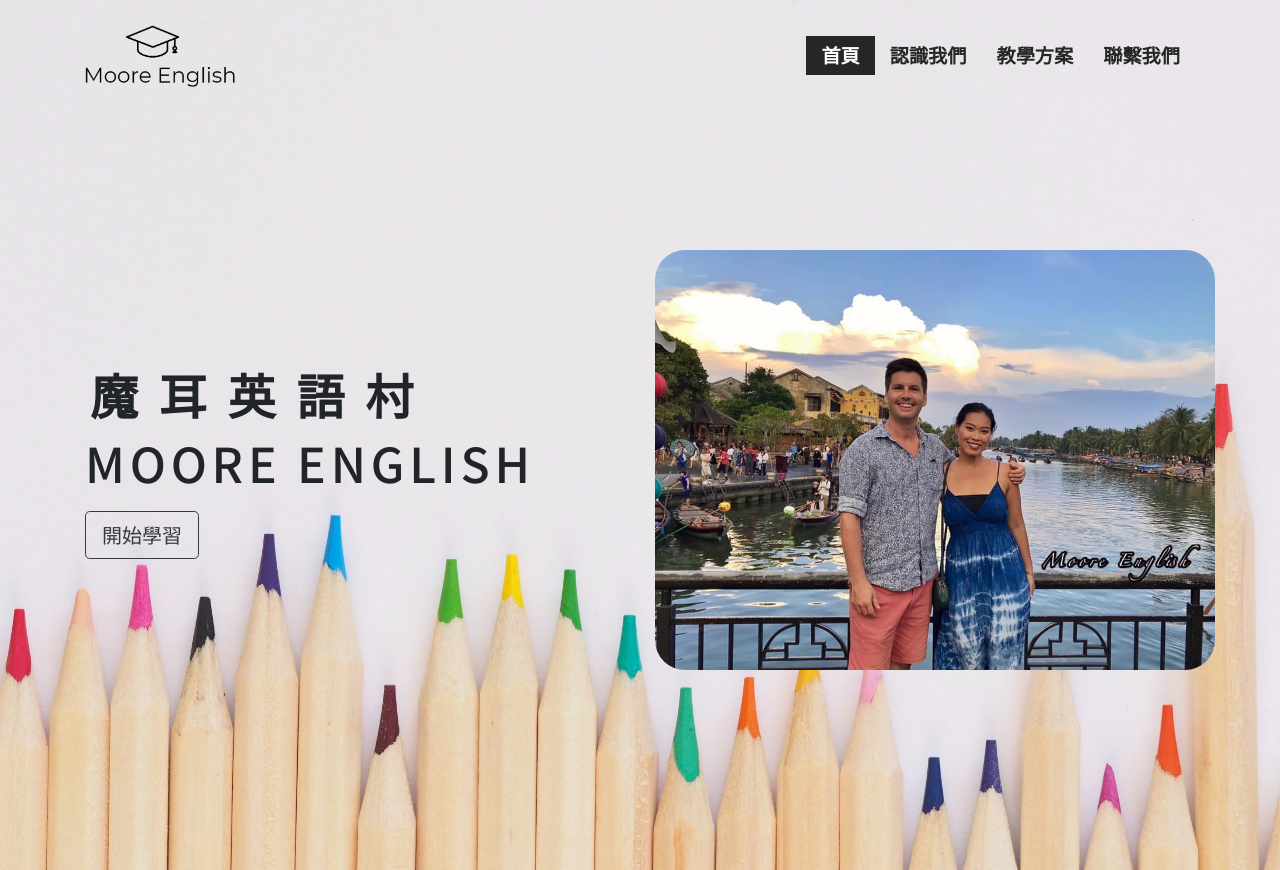
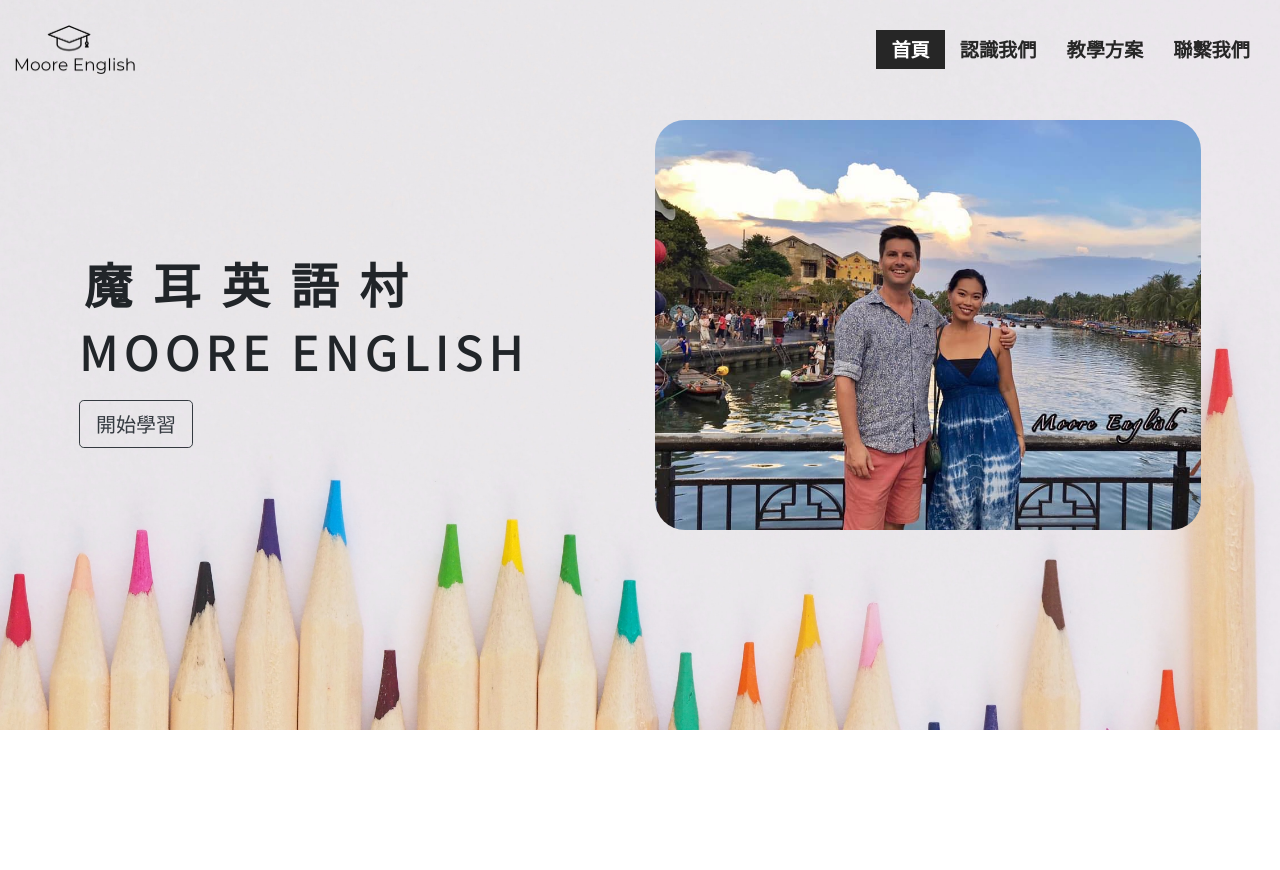
Before and after one commit to eevacc/Moore-English, a plain HTML site: page index.html in a window 1280 px wide. After the commit the page ends 800 px from the top, so only its background shows below. Drawn offline with Linux system fonts and the light colour scheme.

Commit message:
9/9/20 -1849

```diff
--- a/css/style.css
+++ b/css/style.css
@@ -1,9 +1,17 @@
+/* css reset */
 *{
     margin: 0;
     padding: 0;
+
+}
+
+body{
     font-family: 'Montserrat', sans-serif;
     font-family: 'Noto Sans TC', sans-serif;
+    overflow-x: hidden;
 }
+
+/* navbar */
 
 header{
     position: absolute;
@@ -12,8 +20,7 @@ header{
 }
 
 #logo{
-
-    width: 150px;
+    width: 15vh;
 }
 
 .navbar{
@@ -36,17 +43,21 @@ header{
     padding: 5px 15px;
 }
 
+/* navbar-end */
+
+/* head-content */
 
 .banner{
+
     position: relative;
-    background-image: url(../imgs/bannerBackground.jpg);
-    min-height: 90vh;
-    background-position: center center;
-    background-repeat: no-repeat;
-    background-attachment: fixed;
+    background: url(../imgs/bannerBackground.jpg) no-repeat center fixed;
     background-size: cover;
-    padding: 250px 0 200px;
+    padding: 15vh 0 200px;
 
+}
+
+.banner .container{
+    max-width: 90%;
 }
 
 .banner h2#chTitle{
@@ -64,33 +75,46 @@ header{
     font-weight: 500;
     letter-spacing: 0.3rem;
     text-transform: uppercase;
+
 }
 
 .front-page-img img {
     border-radius: 30px;
-    max-width: 70vh;
+    max-width: 100%;
+    object-fit: cover;
 }
 
 .banner button{
     margin-top: 10px;
 
 }
+/*
+@media all and (min-width: 1024px) and (max-width: 1280px) { }
 
-.banner button{
+@media all and (min-width: 768px) and (max-width: 1024px) {
+
+
+ } */
+/*
+@media all and (min-width: 480px) and (max-width: 767px) {
+
+    .front-page-img img{
+        width: 30px;
+        border-radius: 30px;
+    }
+
+/* }
+  */
+/* small phone view */
+/* @media all and (max-width: 479px) {
+
+
+    .front-page-img img{
+        width: 40vh;
+        border-radius: 30px;
+        margin: 0 auto;
+    }
 
 }
-
-/*
-.jumbotron{
-
-
-    height: 90vh;
-    color: white;
-    border-radius: 0px!important;
-}
-
-.jumbotron .row img{
-    border-radius: 30px;
-    width: 500px;
-
-} */
+ */
+ */
--- a/index.html
+++ b/index.html
@@ -2,7 +2,7 @@
 <html lang="en">
 <head>
     <meta charset="UTF-8">
-	<meta name="viewport" content="width=device-width, initial-scale=1.0, viewport-fit=cover">
+    <meta name="viewport" content="width=device-width, initial-scale=1, maximum-scale=1, user-scalable=no"/>
     <meta http-equiv="X-UA-Compatible" content="ie=edge">
     <title>魔耳英語村 Moore English</title>
     <link rel="shortcut icon" href="./imgs/favicon-32x32.png">
@@ -17,7 +17,7 @@
 </head>
 <body>
     <header>
-        <div class="container">
+        <div class="container-fluid">
             <nav class="navbar navbar-expand-lg navbar-light">
                 <a class="navbar-brand" href="index.html">
                     <img src="./imgs/logo.png" alt="Logo" id="logo">
@@ -44,15 +44,16 @@
               </nav>
         </div>
     </header>
+    <!-- nav-end -->
     <section class="banner">
         <div class="container">
-            <div class="row align-items-center ">
-                <div class="col-sm-6 order-2 order-md-1">
-                    <h2 id="chTitle">魔耳英語村</h2>
+            <div class="row align-items-center justify-content-center">
+                <div class="col-12 col-sm-6 order-2 order-sm-1" id="bannerText">
+                    <h2 class="pt-5" id="chTitle">魔耳英語村</h2>
                     <h2 id="enTitle">Moore English</h2>
                     <button class="btn btn-outline-dark btn-lg mx-auto">開始學習</button>
                 </div>
-                <div class="col-sm-6 front-page-img order-1 order-md-2">
+                <div class="col-12 col-sm-6 front-page-img order-1 order-sm-2">
                     <img src="./imgs/front-top-img.jpg" alt="">
                 </div>
             </div>
```
